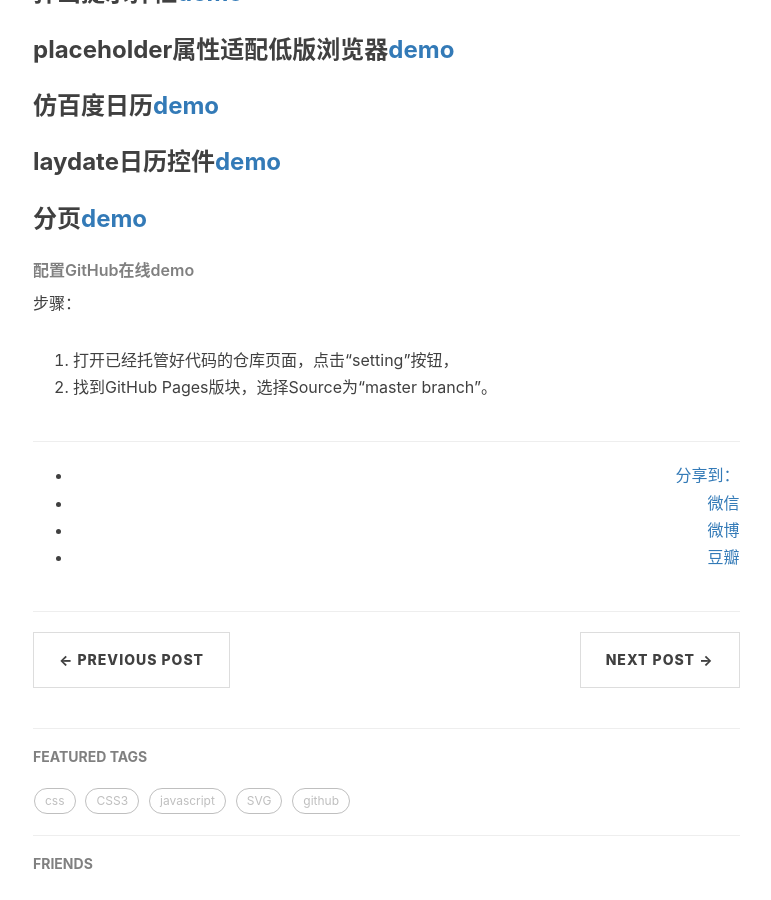
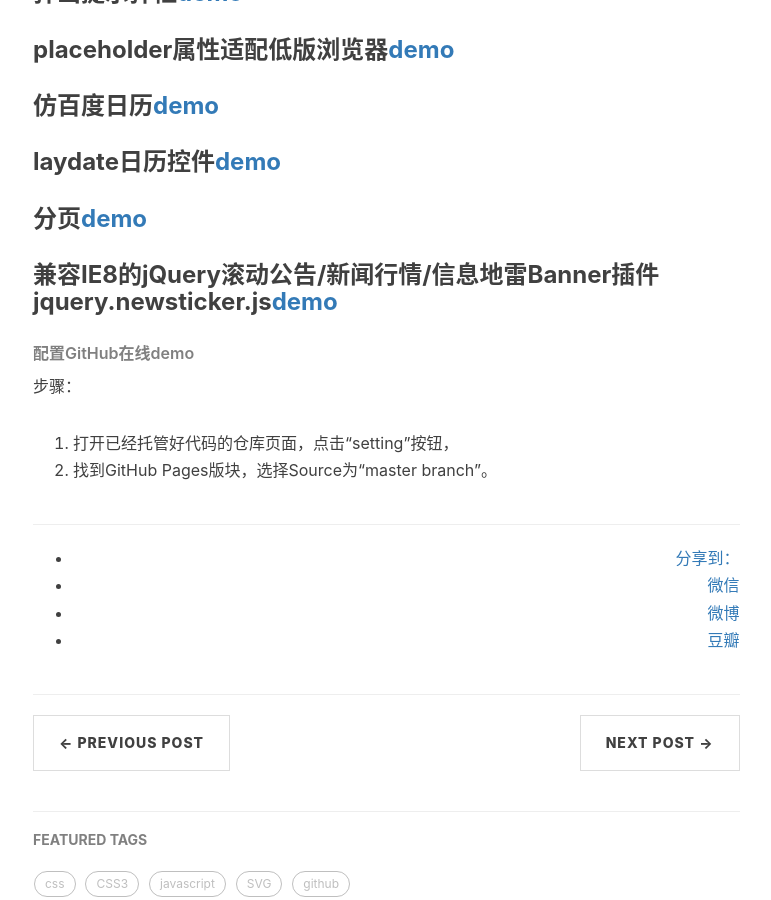
Before and after one commit to onepiece1991/onepiece1991.github.io, a Jekyll site: the page built from _posts/2018-11-21-plugins-demo-2018.md, in a window 1280 px wide and 900 px high, scrolled down 705 px. Shown: the whole window, without its empty margins (232-1003 px from the left). Built offline with Jekyll 4.4.1, drawn with Linux system fonts in a browser that asks for light colours; nearby versions of some CDN libraries; comment, search, counter and statistics services are not loaded.

Commit message:
newsticker
add jquery.newsticker.js demo

```diff
--- a/_posts/2018-11-21-plugins-demo-2018.md
+++ b/_posts/2018-11-21-plugins-demo-2018.md
@@ -26,7 +26,7 @@
 
 ### 分页<a href="https://onepiece1991.github.io/Plugin/views/page.html" target="_blank">demo</a>
 
-
+### 兼容IE8的jQuery滚动公告/新闻行情/信息地雷Banner插件jquery.newsticker.js<a href="https://onepiece1991.github.io/Plugin/views/newsticker.html" target="_blank">demo</a>
 
 
 ###### 配置GitHub在线demo
```
